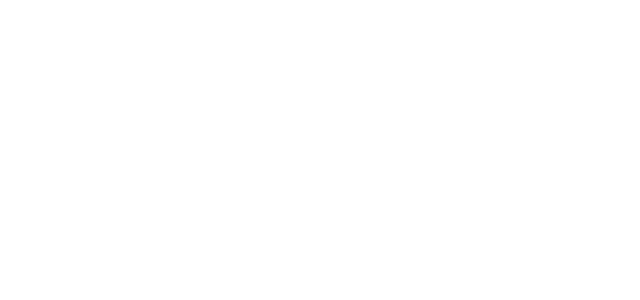
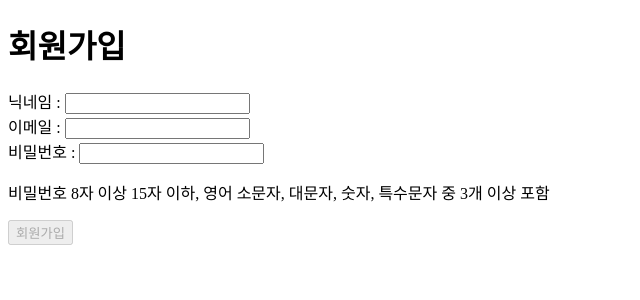
Before and after one commit to CAFEDONGNAE/DONGNAE, a React (Vite) app in the folder front-end/: page /register in a window 1280 px wide. Before the commit this address had no page. Shown: the top 300 px of the page, without its empty margins (0-640 px from the left). Built offline with nearby package versions, Linux system fonts and the light colour scheme.

Commit message:
[feat] 회원가입 페이지 구현 / 이메일 및 비밀번호 유효성 검사

```diff
--- a/front-end/package.json
+++ b/front-end/package.json
@@ -10,6 +10,7 @@
     "preview": "vite preview"
   },
   "dependencies": {
+    "axios": "^1.7.7",
     "react": "^18.3.1",
     "react-dom": "^18.3.1",
     "react-router-dom": "^6.26.2"
--- a/front-end/src/App.jsx
+++ b/front-end/src/App.jsx
@@ -1,10 +1,14 @@
 import { Route, Routes } from 'react-router-dom';
 import Home from './pages/Home';
+import Register from './pages/Register';
+import Login from './pages/Login';
 
 const App = () =>  {
   return (
     <Routes>
       <Route path="/" element={<Home />} />
+      <Route path="/register" element={<Register />} />
+      <Route path="/login" element={<Login />} />
     </Routes>
   );
 };
--- /dev/null
+++ b/front-end/src/pages/Login.jsx
@@ -0,0 +1,9 @@
+const Login = () => {
+    return(
+        <div>
+            <h1>로그인</h1>
+        </div>
+    );
+};
+
+export default Login;
--- /dev/null
+++ b/front-end/src/pages/Register.jsx
@@ -0,0 +1,124 @@
+import { useState } from 'react';
+import axios from 'axios';
+import { useNavigate } from 'react-router-dom';
+
+const Register = () => {
+  const [name, setName] = useState('');
+  const [email, setEmail] = useState('');
+  const [password, setPassword] = useState('');
+  const [errors, setErrors] = useState({
+    email: true,
+    password: true
+  });
+  const navigate = useNavigate();
+
+  const emailRegex = /^[^\s@]+@[^\s@]+\.[^\s@]+$/;
+
+  const handleEmailChange = (e) => {
+    const value = e.target.value;
+    setEmail(value);
+
+    if (emailRegex.test(value)) {
+      setErrors((prevErrors) => ({
+        ...prevErrors,
+        email: false
+      }));
+    } else {
+      setErrors((prevErrors) => ({
+        ...prevErrors,
+        email: true
+      }));
+    }
+  };
+
+  const passwordCriteria = [
+    /[a-z]/,
+    /[A-Z]/,
+    /[0-9]/,
+    /[!@#$%^&*(),.?":{}|<>]/
+  ];
+
+  const handlePasswordChange = (e) => {
+    const value = e.target.value;
+    setPassword(value);
+
+    const validCriteriaCount = passwordCriteria.filter((regex) => regex.test(value)).length;
+
+    if (value.length >= 8 && value.length <= 15 && validCriteriaCount >= 3) {
+      setErrors((prevErrors) => ({
+        ...prevErrors,
+        password: false
+      }));
+    } else {
+      setErrors((prevErrors) => ({
+        ...prevErrors,
+        password: true
+      }));
+    }
+  };
+
+  const handleRegister = async (e) => {
+    e.preventDefault();
+
+    if (errors.email || errors.password) return;
+
+    try {
+      const response = await axios.post('http://localhost:3000/member/join', {
+        name,
+        email,
+        password,
+      });
+
+      if (response.status === 201) {
+        console.log('회원가입 성공', response);
+        navigate('/login');
+      }
+    } catch (error) {
+      console.error('회원가입 실패', error);
+      alert('회원가입에 실패했습니다.')
+    }
+  };
+
+
+
+  return(
+    <div>
+      <h1>회원가입</h1>
+      <form onSubmit={handleRegister}>
+        <div>
+          <label>닉네임 : </label>
+          <input
+            type = "text"
+            value = {name}
+            onChange={(e) => setName(e.target.value)}
+            required
+          />
+        </div>
+        <div>
+          <label>이메일 : </label>
+          <input
+            type = "email"
+            value = {email}
+            onChange={handleEmailChange}
+            required
+          />
+          {errors.email && email.length > 0 && <p>이메일 형식이 잘못되었습니다</p>}
+        </div>
+        <div>
+          <label>비밀번호 : </label>
+          <input
+            type = "password"
+            value = {password}
+            onChange={handlePasswordChange}
+            required
+          />
+          <p>비밀번호 8자 이상 15자 이하, 영어 소문자, 대문자, 숫자, 특수문자 중 3개 이상 포함</p>
+          {errors.password && password.length > 0 && <p>비밀번호 형식이 잘못되었습니다</p>}
+        </div>
+        <button type="submit" disabled={errors.email || errors.password}>회원가입</button>
+      </form>
+    </div>
+  );
+};
+
+export default Register;
```
Also changed, not shown: 1 other file (tests, documents, lock files or other folders).
